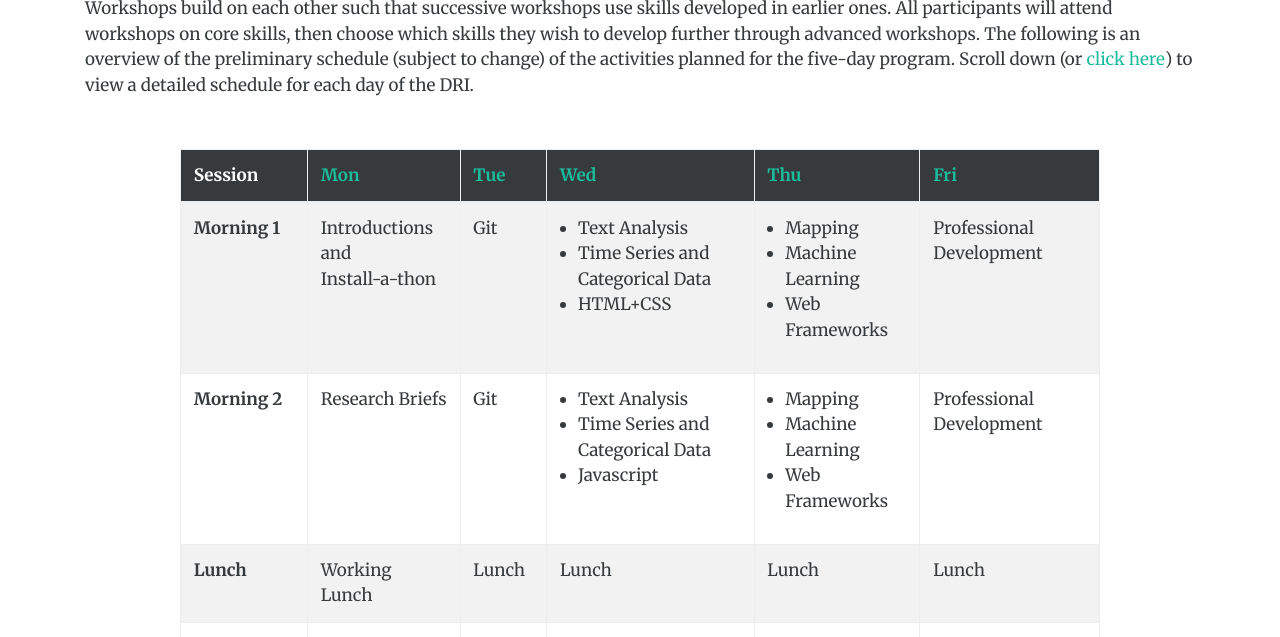
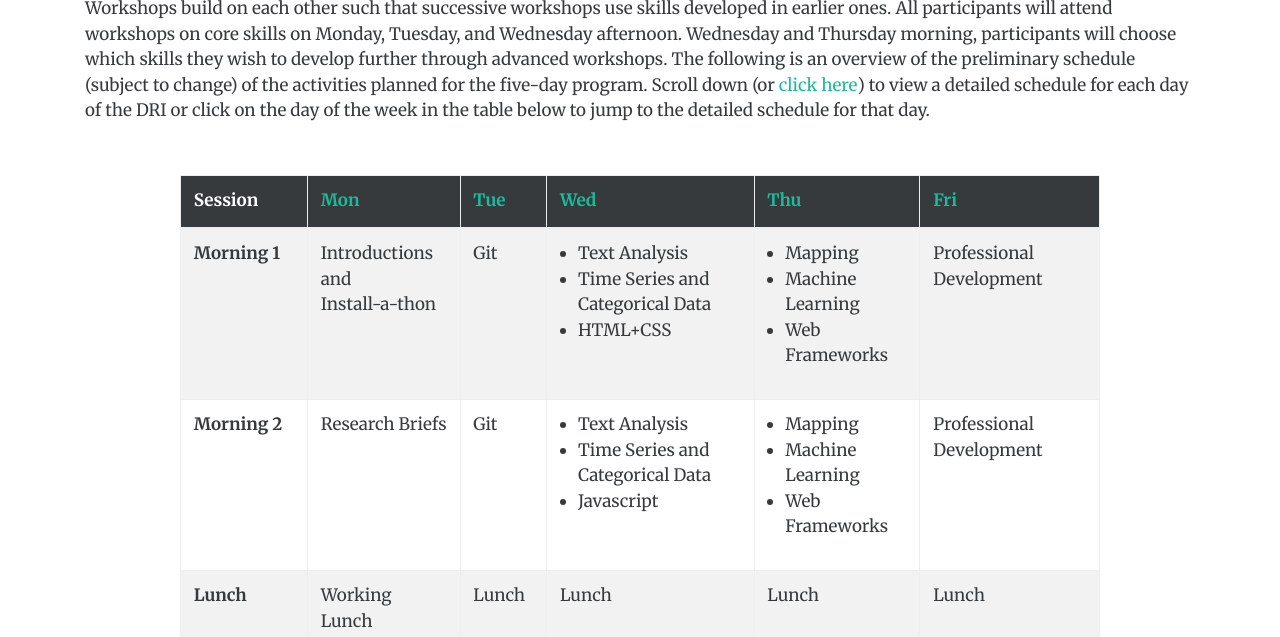
Before and after one commit to GCDigitalFellows/gcdigitalfellows.github.io, a Jekyll site: the page built from newschedule.html, in a window 1280 px wide and 900 px high, scrolled down 196 px, cut to the strip 263-900 px from the top of the window. Built offline with Jekyll 4.4.1, drawn with Linux system fonts in a browser that asks for light colours; some of the changed text lies outside the part shown.

Commit message:
lots of changes to schedule page

```diff
--- a/newschedule.html
+++ b/newschedule.html
@@ -9,7 +9,7 @@
 <section id="overview">
   <div class="container">
     {% include section-header.html title="DRI Schedule Overview" color="success" %}
-    <p>Workshops build on each other such that successive workshops use skills developed in earlier ones. All participants will attend workshops on core skills, then choose which skills they wish to develop further through advanced workshops. The following is an overview of the preliminary schedule (subject to change) of the activities planned for the five-day program. Scroll down (or <a href="#detail" class="page-scroll">click here</a>) to view a detailed schedule for each day of the DRI.</p>
+    <p>Workshops build on each other such that successive workshops use skills developed in earlier ones. All participants will attend workshops on core skills on Monday, Tuesday, and Wednesday afternoon. Wednesday and Thursday morning, participants will choose which skills they wish to develop further through advanced workshops. The following is an overview of the preliminary schedule (subject to change) of the activities planned for the five-day program. Scroll down (or <a href="#detail" class="page-scroll">click here</a>) to view a detailed schedule for each day of the DRI or click on the day of the week in the table below to jump to the detailed schedule for that day.</p>
     <div class="row m-t-3">
       <div class="col-md-10 offset-md-1">
         <div class="table-responsive">
@@ -45,6 +45,7 @@
     {% include section-header.html title="Detailed DRI Daily Schedule" color="primary" %}
     <div class="row">
       <div class="col-md-10 offset-md-1">
+        <p>Note: an asterisk (*) indicates sessions in which participants can choose from the simultaneously offered topics.</p>
         <table class="table table-striped">
           <thead class="thead-inverse">
             <th>Time</th>
@@ -58,15 +59,22 @@
               <th colspan=4 class="table-info" id="{{day.day | slugify}}">{{day.day}}: {{day.date}}</th>
             </tr>
             {% for timeslot in day.timeslots %}
+              {% assign instructors = timeslot.instructor | split:',' %}
               <tr>
                 <td>{{timeslot.time}}</td>
-                {% if timeslot.link %}
-                  <td><a href="{{ '#' | append: timeslot.link }}" class="page-scroll">{{timeslot.title}}</a></td>
+                {% if timeslot.link != '' %}
+                  <td><a href="{{ '#' | append: timeslot.link }}" class="page-scroll">{{timeslot.title}}{% if timeslot.class != "" %}*{% endif %}</a></td>
                 {% else %}
-                  <td>{{timeslot.title}}</td>
+                  <td>{{timeslot.title}}{% if timeslot.class="advanced" %}*{% endif %}</td>
                 {% endif %}
                 <td>{{site.data.rooms[timeslot.room].name}}</td>
-                <td>{{timeslot.instructor}}</td>
+                <td>
+                  {% for instructor in instructors %}
+                    <a href="/instructors/#{{instructor}}">
+                      {{site.data.people[instructor].name}}
+                    </a>
+                  {% endfor %}
+                </td>
               </tr>
             {% endfor %}
           {% endfor %}
```
Also changed, not shown: _data/people.json (+1 -1 lines), _data/schedule.json (+1 -1 lines), get_data.js (+29 -22 lines), instructors.html (+16 -16 lines).
